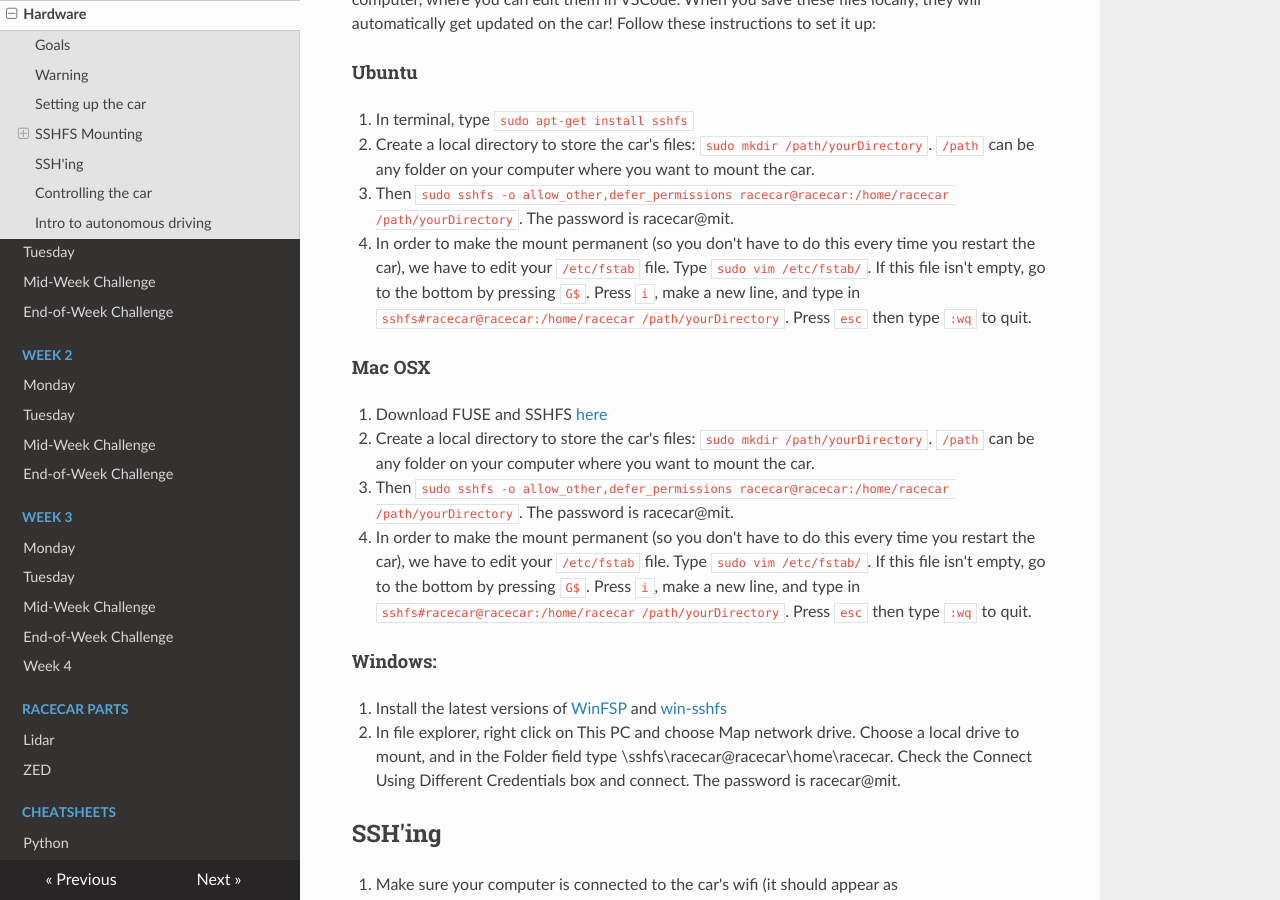
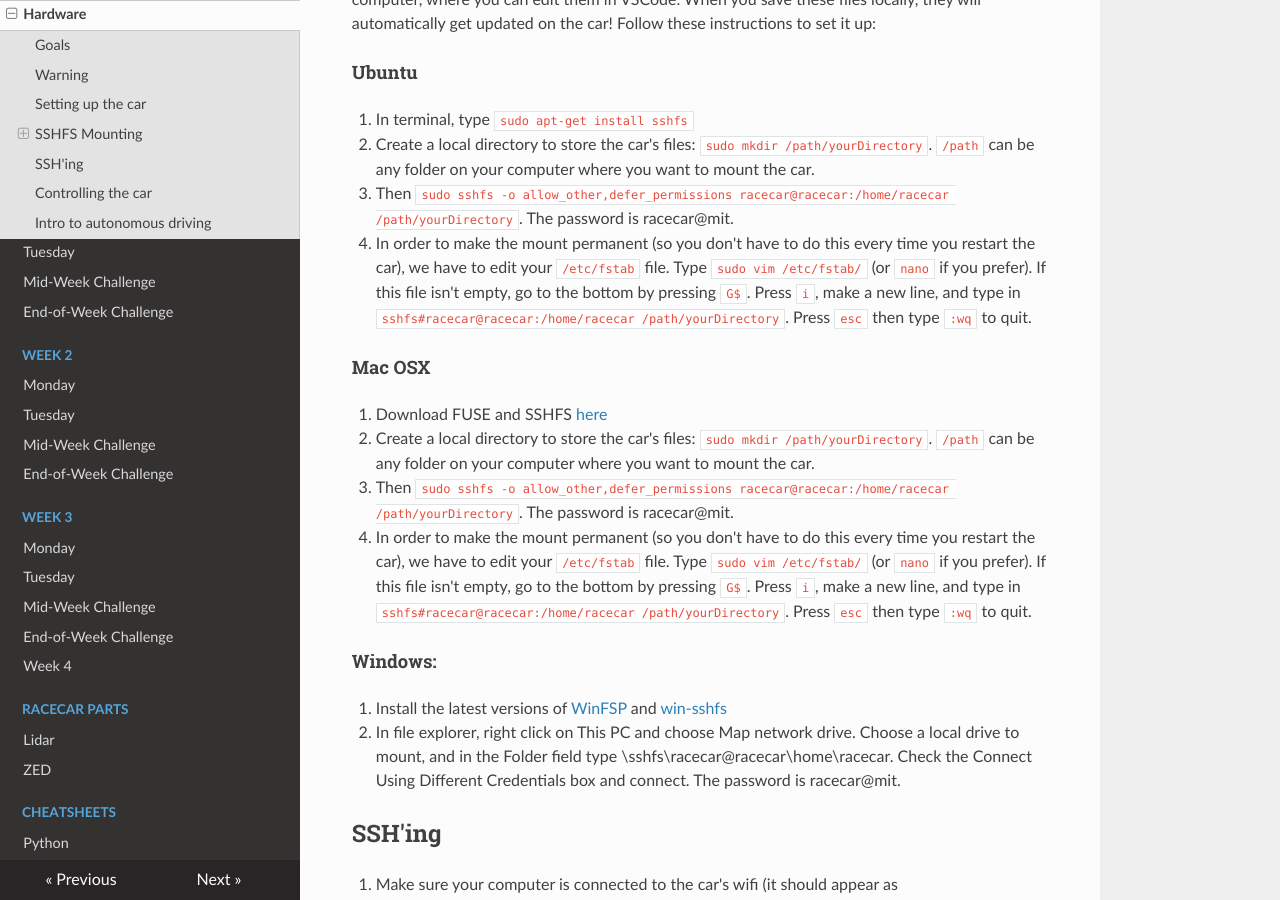
Before and after one commit to ChrisLindland/racecar-website, an MkDocs documentation site: the page built from docs/week1/01_monday/lab2.md, in a window 1280 px wide and 900 px high, scrolled down 2292 px. Built offline with MkDocs 1.6.1, drawn with Linux system fonts in a browser that asks for light colours; nearby versions of some CDN libraries.

Commit message:
Update lab2.md

```diff
--- a/docs/week1/01_monday/lab2.md
+++ b/docs/week1/01_monday/lab2.md
@@ -39,13 +39,13 @@ In order to access the files on the car, we're going to be using SSHFS to mount
 1. In terminal, type `sudo apt-get install sshfs`
 2. Create a local directory to store the car's files: `sudo mkdir /path/yourDirectory`. `/path` can be any folder on your computer where you want to mount the car.
 3. Then `sudo sshfs -o allow_other,defer_permissions racecar@racecar:/home/racecar /path/yourDirectory`. The password is racecar@mit.
-4. In order to make the mount permanent (so you don't have to do this every time you restart the car), we have to edit your `/etc/fstab` file. Type `sudo vim /etc/fstab/`. If this file isn't empty, go to the bottom by pressing `G$`. Press `i`, make a new line, and type in `sshfs#racecar@racecar:/home/racecar /path/yourDirectory`. Press `esc` then type `:wq` to quit.
+4. In order to make the mount permanent (so you don't have to do this every time you restart the car), we have to edit your `/etc/fstab` file. Type `sudo vim /etc/fstab/` (or `nano` if you prefer). If this file isn't empty, go to the bottom by pressing `G$`. Press `i`, make a new line, and type in `sshfs#racecar@racecar:/home/racecar /path/yourDirectory`. Press `esc` then type `:wq` to quit.
 
 #### Mac OSX
 1. Download FUSE and SSHFS [here](https://osxfuse.github.io/)
 2. Create a local directory to store the car's files: `sudo mkdir /path/yourDirectory`. `/path` can be any folder on your computer where you want to mount the car.
 3. Then `sudo sshfs -o allow_other,defer_permissions racecar@racecar:/home/racecar /path/yourDirectory`. The password is racecar@mit.
-4. In order to make the mount permanent (so you don't have to do this every time you restart the car), we have to edit your `/etc/fstab` file. Type `sudo vim /etc/fstab/`. If this file isn't empty, go to the bottom by pressing `G$`. Press `i`, make a new line, and type in `sshfs#racecar@racecar:/home/racecar /path/yourDirectory`. Press `esc` then type `:wq` to quit.
+4. In order to make the mount permanent (so you don't have to do this every time you restart the car), we have to edit your `/etc/fstab` file. Type `sudo vim /etc/fstab/` (or `nano` if you prefer). If this file isn't empty, go to the bottom by pressing `G$`. Press `i`, make a new line, and type in `sshfs#racecar@racecar:/home/racecar /path/yourDirectory`. Press `esc` then type `:wq` to quit.
 
 #### Windows:
 1. Install the latest versions of [WinFSP](https://github.com/billziss-gh/winfsp/releases/tag/v1.4.19049) and [win-sshfs](https://github.com/billziss-gh/sshfs-win/releases/tag/v2.7.17334)
```
